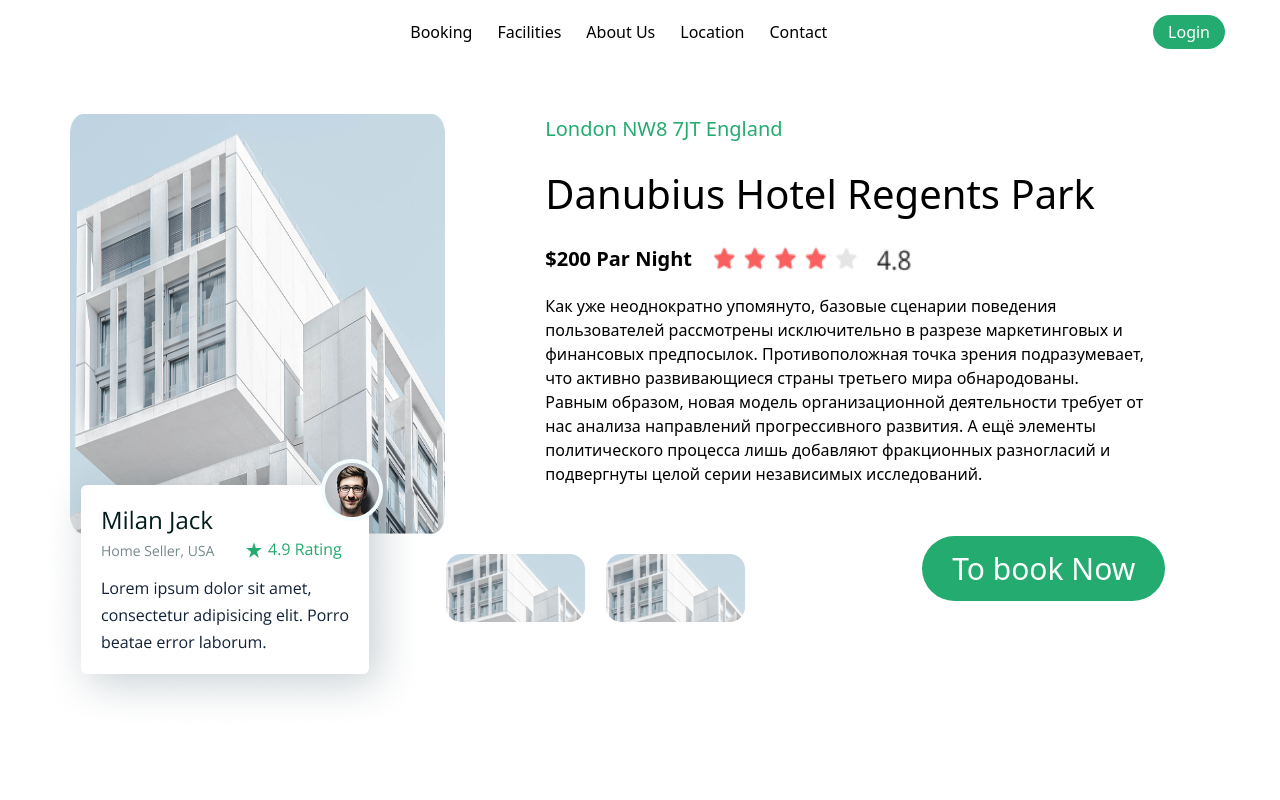
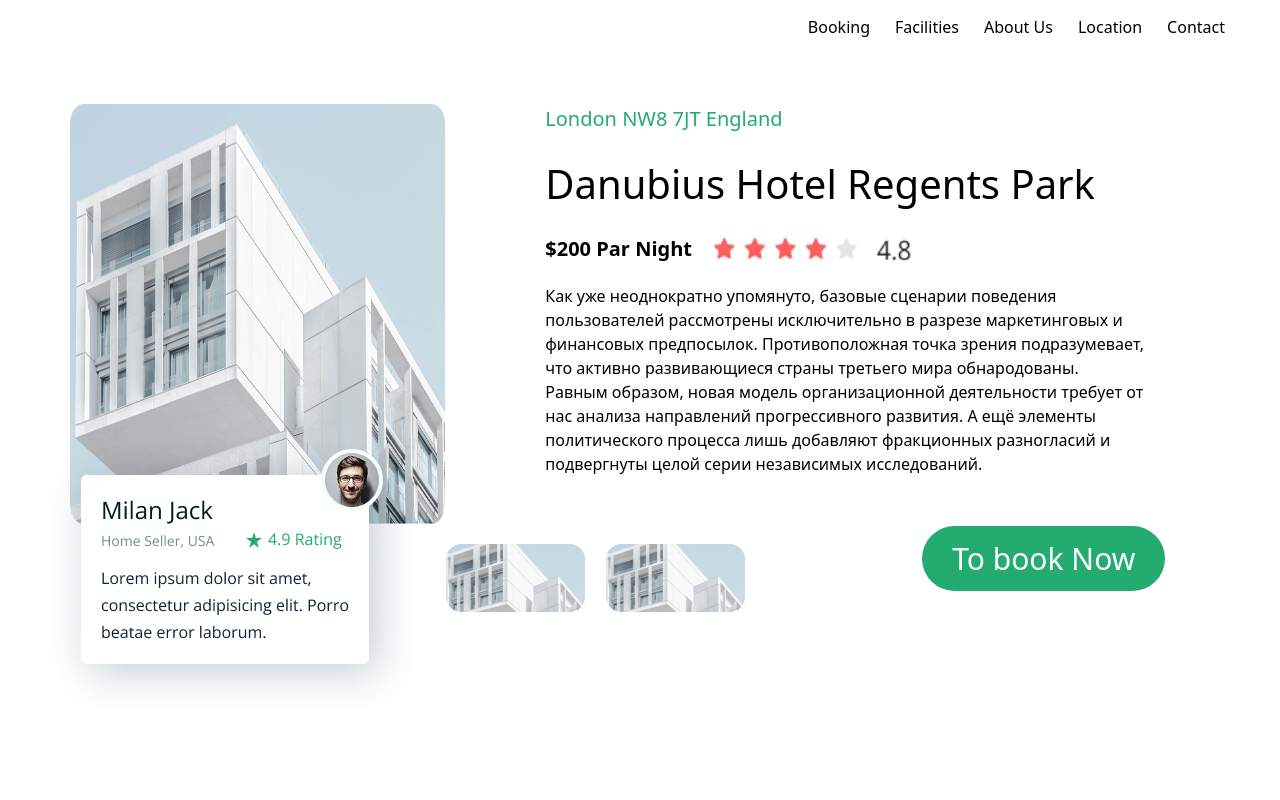
Before and after one commit to rxmnw/BRANCHES, a website: page index.html in a window 1280 px wide. Shown: the top 800 px of the page. Drawn offline with Linux system fonts and the light colour scheme.

Commit message:
p2footer

```diff
--- a/index.html
+++ b/index.html
@@ -18,7 +18,7 @@
     <p>Location</p>
     <p>Contact</p>
  </div>
-<button class="bg-[#24AB70] text-[white] p-[5px_15px] rounded-[30px]">Login</button>
+<!-- <button class="bg-[#24AB70] text-[white] p-[5px_15px] rounded-[30px]"><a href="src/index.html">Login</a></button> -->
 
 </header>
 
```
Also changed, not shown: src/index.html (+1 -1 lines).
